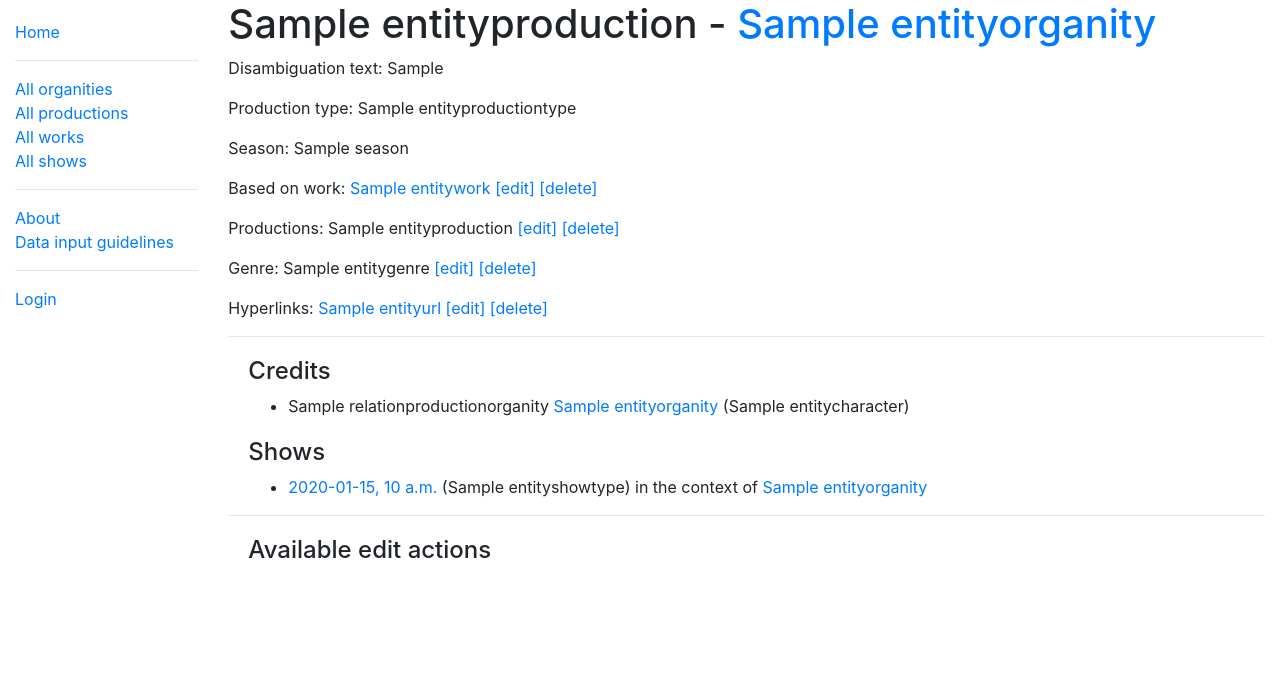
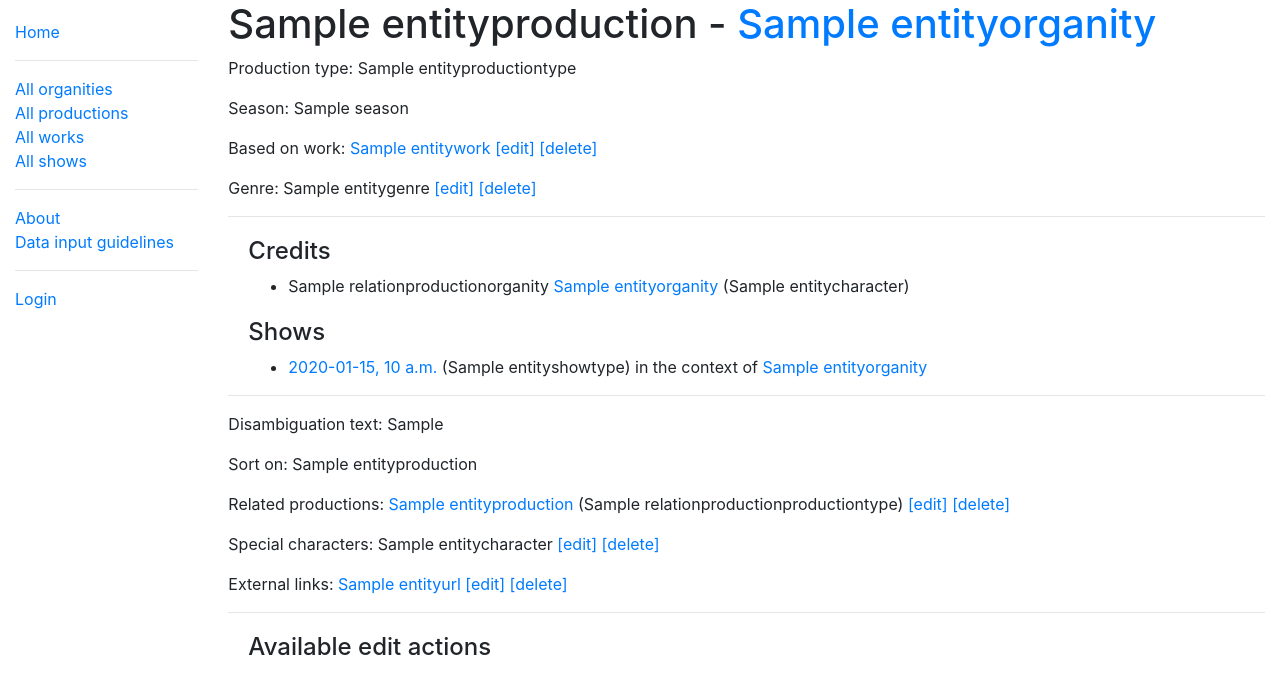
Before and after one commit to ruettet/StageBrainz, a Django app: page /catalog/productions/1 in a window 1280 px wide. Shown: the top 694 px of the page. Run offline with Django 3.2, Linux system fonts and the light colour scheme; tables that the repository leaves empty hold one stand-in row (values such as "Sample post"); some libraries are stand-ins or nearby versions.

Commit message:
finalized first version of production detail

```diff
--- a/catalog/templates/catalog/entityproduction_detail.html
+++ b/catalog/templates/catalog/entityproduction_detail.html
@@ -8,10 +8,8 @@
             {% endif %}
         {% endfor %}
     </h1>
-    <p>Disambiguation text: {{entityproduction.disambiguation}}</p>
     <p>Production type: {{ entityproduction.entity_type.all|join:"," }}</p>
     <p>Season: {{ entityproduction.season.name }}</p>
-
     <p>
         Based on work:
         {% for relation in entityproduction.relationproductionwork_set.all %}
@@ -20,17 +18,6 @@
             <a href="{% url 'production_work_delete' relation.pk %}">[delete]</a>
         {% endfor %}
     </p>
-
-
-    <p>
-        Productions:
-        {% for relation in entityproduction.productiona.all %}
-            {{relation.entity_b.name}}
-            <a href="{% url 'production_production_update' relation.pk %}">[edit]</a>
-            <a href="{% url 'production_production_delete' relation.pk %}">[delete]</a>
-        {% endfor %}
-    </p>
-
     <p>
         Genre:
         {% for relation in entityproduction.relationproductiongenre_set.all %}
@@ -39,15 +26,6 @@
             <a href="{% url 'production_genre_delete' relation.pk %}">[delete]</a>
         {% endfor %}
     </p>
-    <p>
-        Hyperlinks:
-        {% for relation in entityproduction.relationproductionurl_set.all %}
-            <a href="{{relation.entity_b.href}}">{{relation.entity_b.name}}</a>
-            <a href="{% url 'production_url_update' relation.pk %}">[edit]</a>
-            <a href="{% url 'production_url_delete' relation.pk %}">[delete]</a>
-        {% endfor %}
-    </p>
-
     <hr>
 
     <!-- display credits -->
@@ -87,6 +65,36 @@
 
     </div>
     <hr>
+    <div>
+        <p>Disambiguation text: {{entityproduction.disambiguation}}</p>
+        <p>Sort on: {{entityproduction.sort_name}}</p>
+        <p>
+            Related productions:
+            {% for relation in entityproduction.productiona.all %}
+                <a href="{% url 'productions-detail' relation.entity_b.pk %}">{{relation.entity_b.name}}</a> ({{relation.relation_type}})
+                <a href="{% url 'production_production_update' relation.pk %}">[edit]</a>
+                <a href="{% url 'production_production_delete' relation.pk %}">[delete]</a>
+            {% endfor %}
+        </p>
+        <p>
+            Special characters:
+            {% for relation in entityproduction.relationproductioncharacter_set.all %}
+                {{relation.entity_b.name}}
+                <a href="{% url 'production_character_update' relation.pk %}">[edit]</a>
+                <a href="{% url 'production_character_delete' relation.pk %}">[delete]</a>
+            {% endfor %}
+        </p>
+        <p>
+            External links:
+            {% for relation in entityproduction.relationproductionurl_set.all %}
+                <a href="{{relation.entity_b.href}}">{{relation.entity_b.name}}</a>
+                <a href="{% url 'production_url_update' relation.pk %}">[edit]</a>
+                <a href="{% url 'production_url_delete' relation.pk %}">[delete]</a>
+            {% endfor %}
+        </p>
+    </div>
+
+    <hr>
     <div style="margin-left:20px;margin-top:20px">
         <h4>Available edit actions</h4>
         <ul>
```
